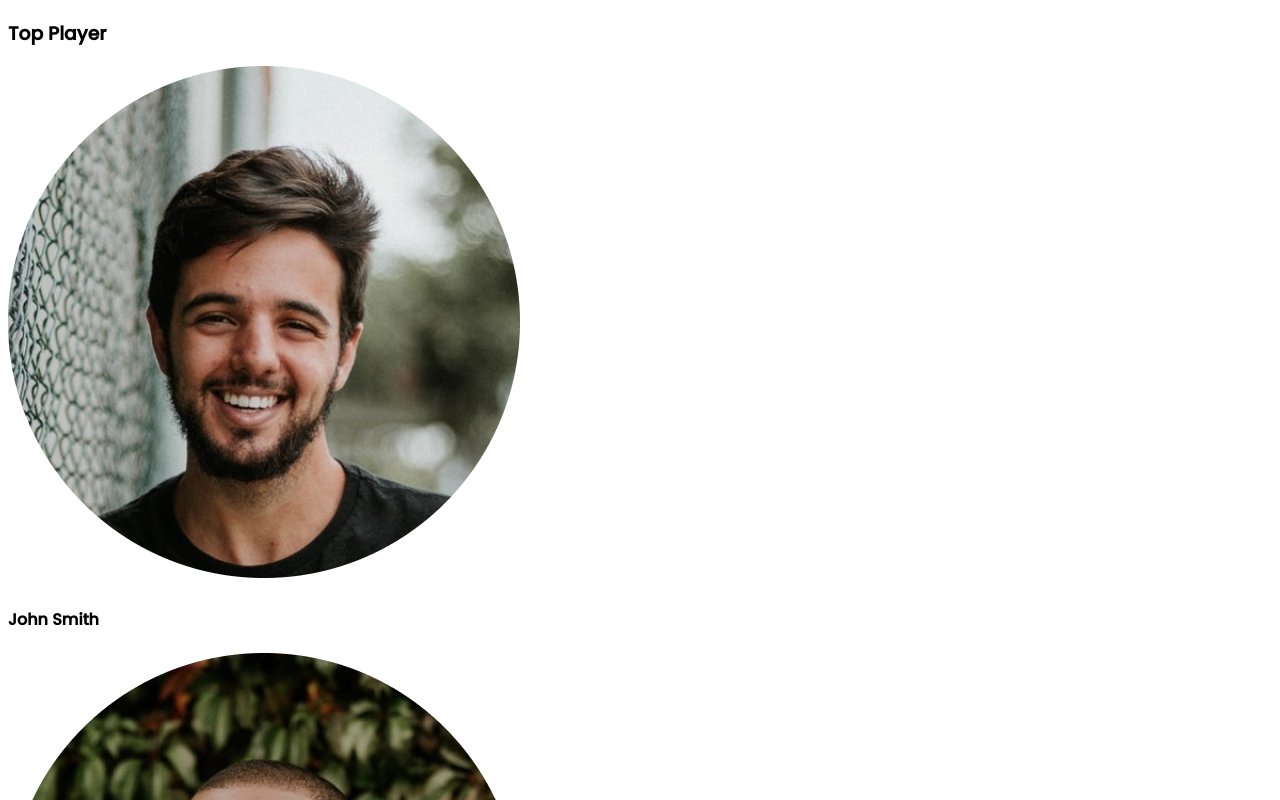
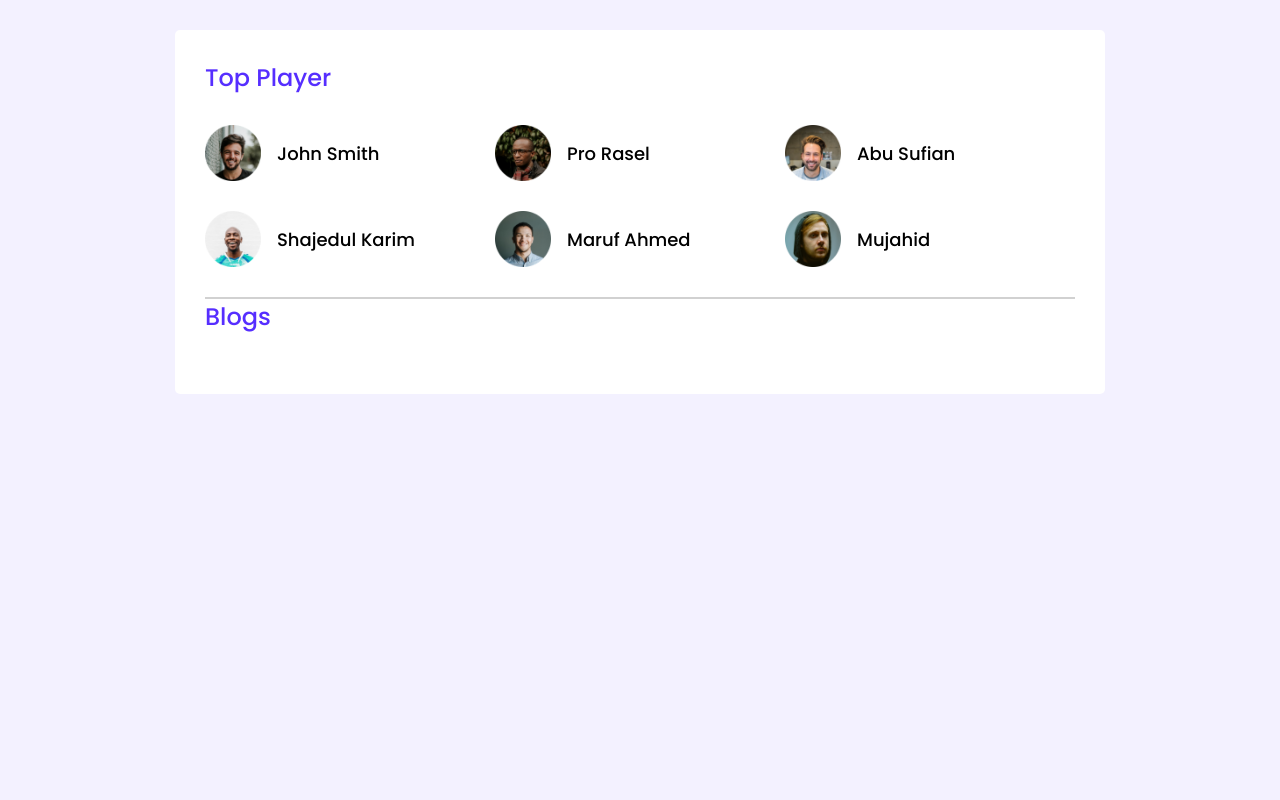
Before and after one commit to golamrabbani93/leader-board, a plain HTML site: page index.html in a window 1280 px wide. Shown: the top 800 px of the page. Drawn offline with Linux system fonts and the light colour scheme.

Commit message:
End player stylesheet and start blogs markup

```diff
--- a/css/style.css
+++ b/css/style.css
@@ -2,6 +2,65 @@
  *Import all Fonts
  */
 @import url("https://fonts.googleapis.com/css2?family=Poppins:wght@400;500&display=swap");
+/*
+ *Reset margin-padding
+
+ */
+* {
+	margin: 0;
+	padding: 0;
+}
+/*
+ *common styles
+ */
 body {
 	font-family: "Poppins", sans-serif;
+	background-color: #f3f1ff;
 }
+.container {
+	width: 870px;
+	background-color: #fff;
+	padding: 30px;
+	margin-top: 30px;
+	border-radius: 5px;
+}
+main {
+	display: flex;
+	justify-content: center;
+}
+hr {
+	border: 1px solid #d1d1d1;
+}
+/*
+ *Start player section stylesheet
+ */
+.top-player {
+	margin-bottom: 30px;
+}
+.section-title {
+	font-weight: 500;
+	font-size: 24px;
+	color: #562eff;
+	margin-bottom: 30px;
+}
+.players {
+	display: grid;
+	grid-template-columns: repeat(3, 1fr);
+	grid-row-gap: 30px;
+}
+.player {
+	display: flex;
+	align-items: center;
+}
+.player img {
+	width: 56px;
+	height: 56px;
+	margin-right: 16px;
+}
+.player-name {
+	font-size: 18px;
+	font-weight: 500;
+}
+/*
+ *End player section stylesheet
+ */
--- a/index.html
+++ b/index.html
@@ -14,7 +14,7 @@
 		<!--* start Main section -->
 		<main>
 			<!--* Start player and blog section -->
-			<section class="player-blog">
+			<section class="container">
 				<div class="top-player">
 					<h3 class="section-title">Top Player</h3>
 					<div class="players">
@@ -44,6 +44,10 @@
 						</div>
 					</div>
 				</div>
+				<hr />
+				<div class="blogs">
+					<h3 class="section-title">Blogs</h3>
+				</div>
 			</section>
 			<!--* End player and blog section -->
 		</main>
```
